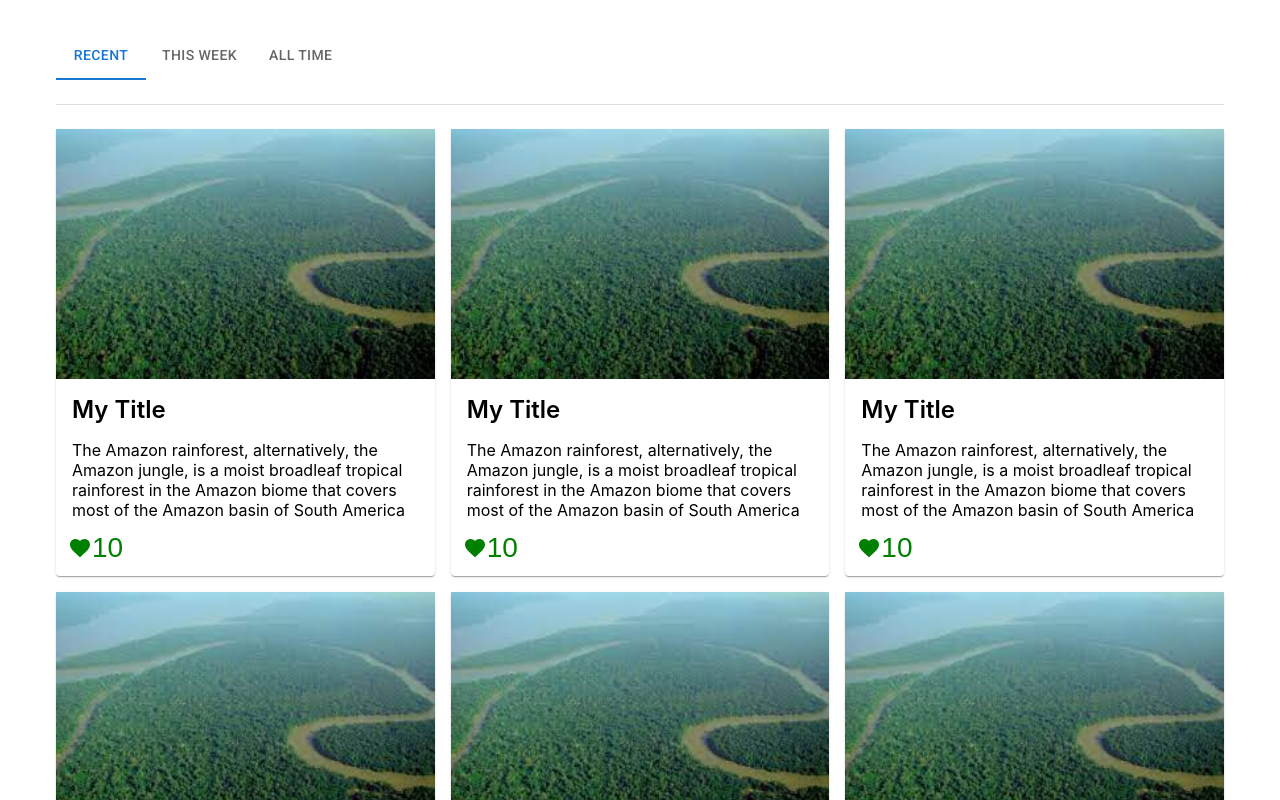
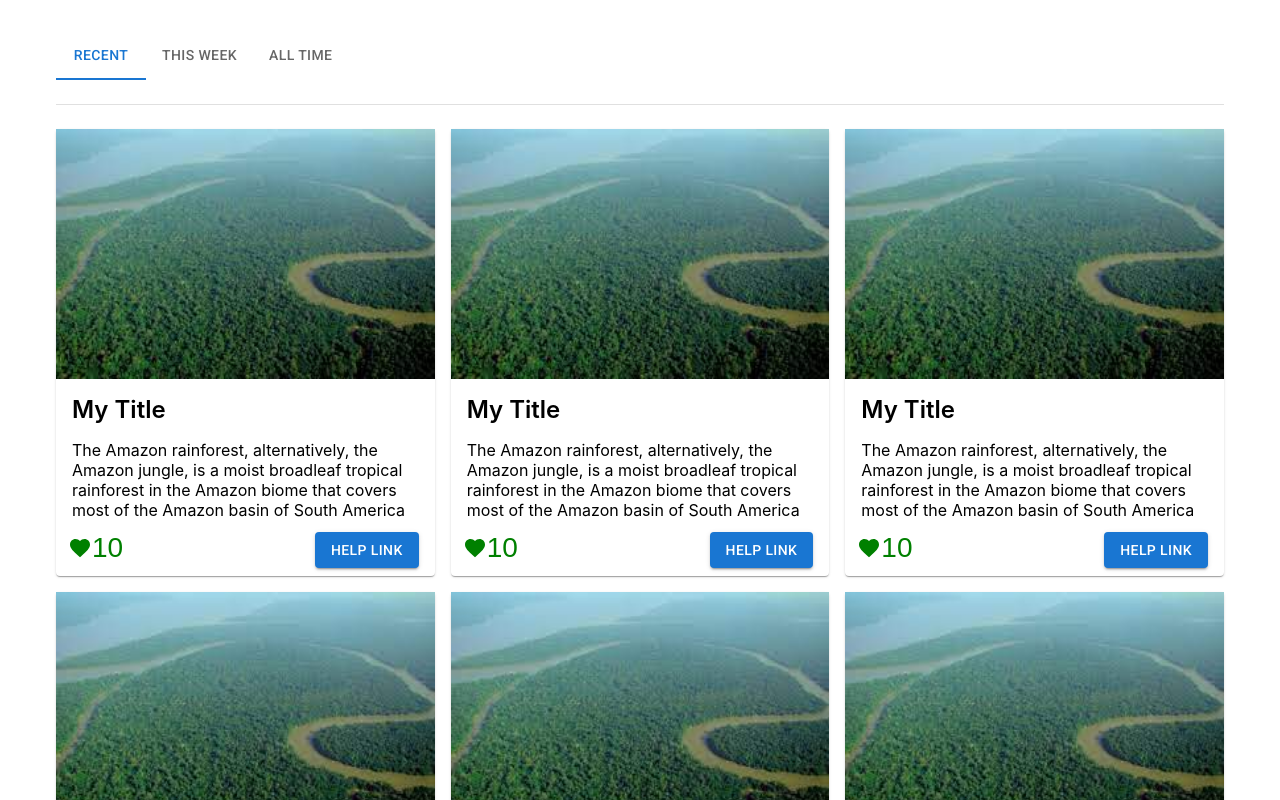
Before and after one commit to brgltd/amazon-forest-crypto, a Next.js app: page / in a window 1280 px wide. Shown: the top 800 px of the page. Built offline with nearby package versions, Linux system fonts and the light colour scheme.

Commit message:
feat: add help button

```diff
--- a/pages/index.js
+++ b/pages/index.js
@@ -59,6 +59,15 @@ function Item() {
           <FavoriteIcon />
           <Typography>10</Typography>
         </IconButton>
+        <Button
+          variant="contained"
+          href="https://google.com"
+          target="_blank"
+          rel="noopened noreferrer"
+          sx={{ position: "absolute", bottom: "8px", right: "16px" }}
+        >
+          Help Link
+        </Button>
       </Box>
     </Paper>
   );
```
